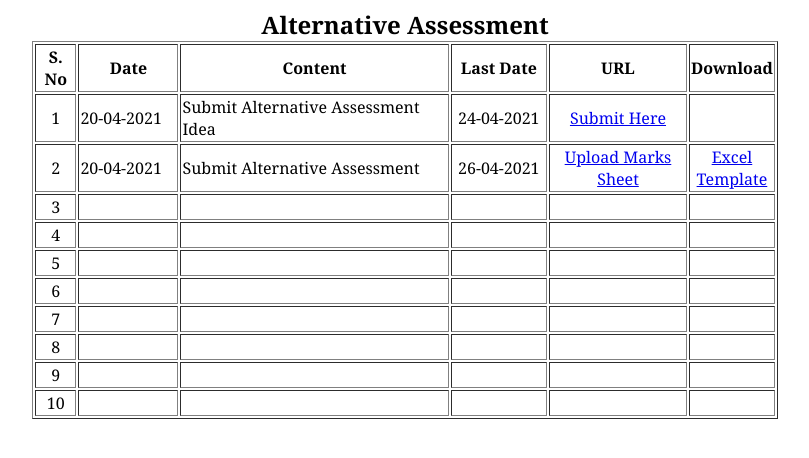
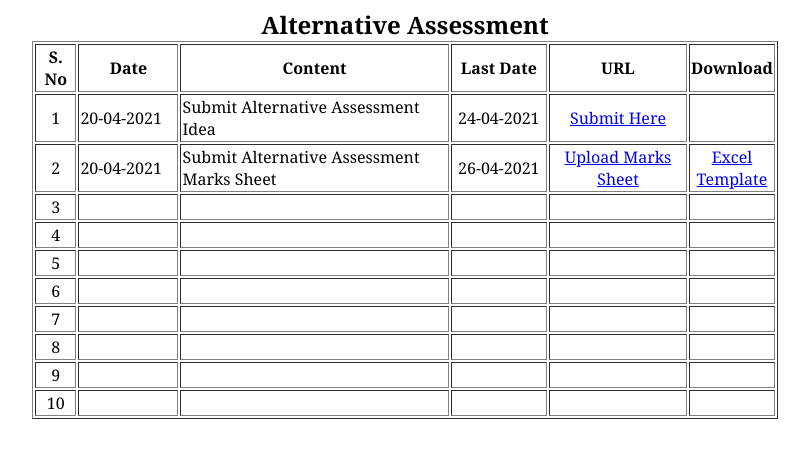
Before and after one commit to svenugopal026/StudentAssessment, a plain HTML site: page index.html in a window 1280 px wide. Shown: the whole page, without its empty margins (235-1044 px from the left). Drawn offline with Linux system fonts and the light colour scheme.

Commit message:
Update index.html

```diff
--- a/index.html
+++ b/index.html
@@ -31,7 +31,7 @@
 		<tr>
 			<td width="38" align="center"><font face="Cambria">2</font></td>
 			<td width="99"><font face="Cambria">20-04-2021</font></td>
-			<td width="273"><font face="Cambria">Submit Alternative Assessment</font></td>
+			<td width="273"><font face="Cambria">Submit Alternative Assessment Marks Sheet</font></td>
 			<td width="95" align="center"><font face="Cambria">26-04-2021</font></td>
 			<td width="138" align="center"><font face="Cambria">
 			<a href="https://forms.office.com/r/knqXimd8s6">Upload Marks Sheet</a></font></td>
```
